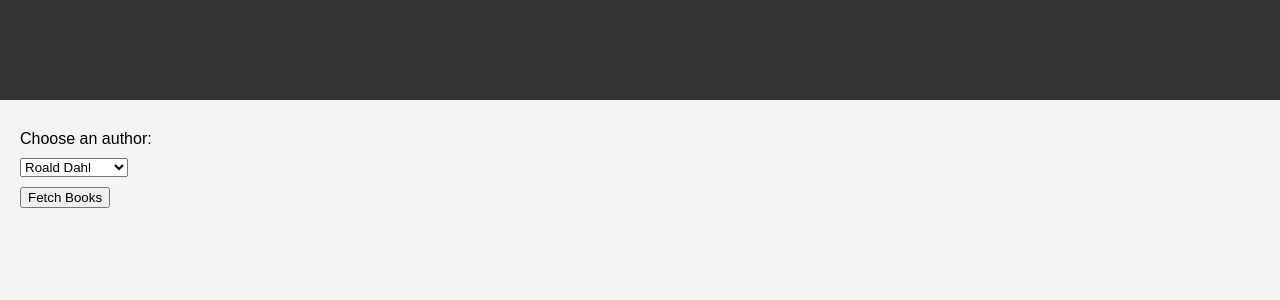
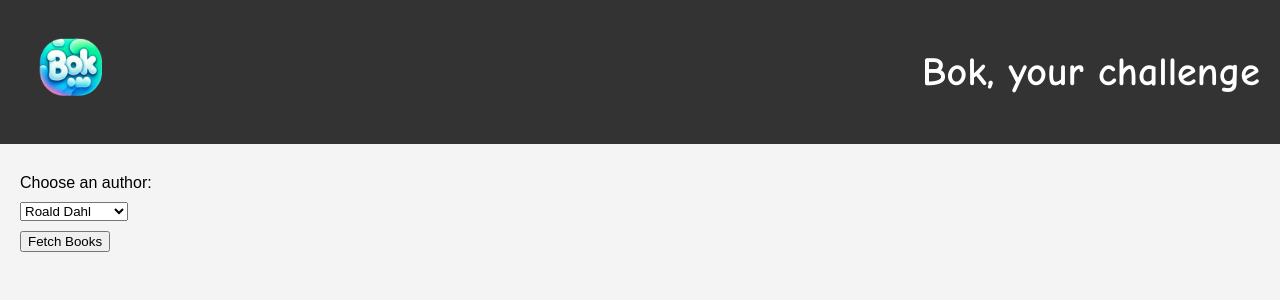
Before and after one commit to JeanDecroos/BookApp, a Flask app: page / in a window 1280 px wide. Shown: the top 300 px of the page. Run offline with Flask 3, Linux system fonts and the light colour scheme.

Commit message:
added logo + changed site

```diff
--- a/templates/index.html
+++ b/templates/index.html
@@ -1,11 +1,13 @@
-<!-- filepath: /c:/Users/decroosb/Downloads/BookApp/index.html -->
+<!-- filepath: /c:/Users/decroosb/Downloads/BookApp/templates/index.html -->
 <!DOCTYPE html>
 <html lang="en">
 <head>
     <meta charset="UTF-8">
     <meta name="viewport" content="width=device-width, initial-scale=1.0">
-    <title>Book Data</title>
+    <title>Bok, your challenge</title>
     <style>
+        @import url('https://fonts.googleapis.com/css2?family=Comic+Neue:wght@700&display=swap');
+
         body {
             font-family: Arial, sans-serif;
             background-color: #f4f4f4;
@@ -15,14 +17,26 @@
         header {
             background-color: #333;
             color: #fff;
-            padding: 10px 0;
-            text-align: center;
+            padding: 20px;
+            display: flex;
+            align-items: center;
+            justify-content: space-between;
+        }
+        header img {
+            height: 100px;
+        }
+        header h1 {
+            font-family: 'Comic Neue', cursive;
+            font-size: 2.5em;
+            margin: 0;
+            padding-left: 20px;
         }
         main {
             padding: 20px;
         }
         h1 {
-            color: #333;
+            color: #fff;
+            margin: 0;
         }
         label, select, button {
             display: block;
@@ -49,7 +63,10 @@
 </head>
 <body>
     <header>
-        <h1>Book Data</h1>
+        <a href="https://www.google.com" target="_blank">
+            <img src="{{ url_for('static', filename='bookappLogo.PNG') }}" alt="BookApp Logo">
+        </a>
+        <h1>Bok, your challenge</h1>
     </header>
     <main>
         <label for="author">Choose an author:</label>
```
Also changed, not shown: static/bookappLogo.png (added).
